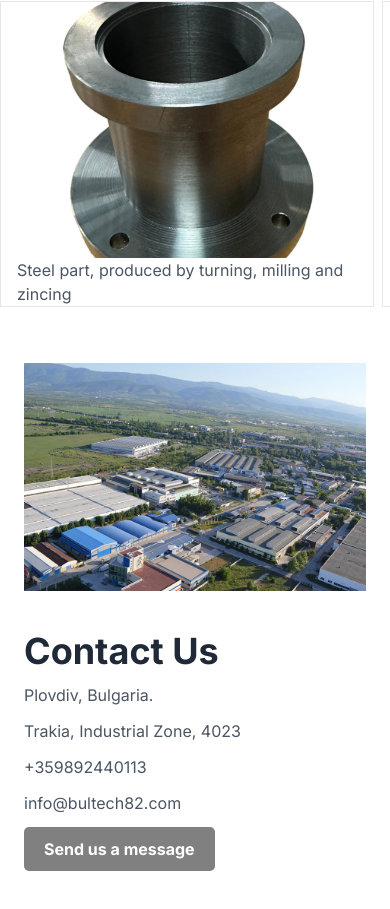
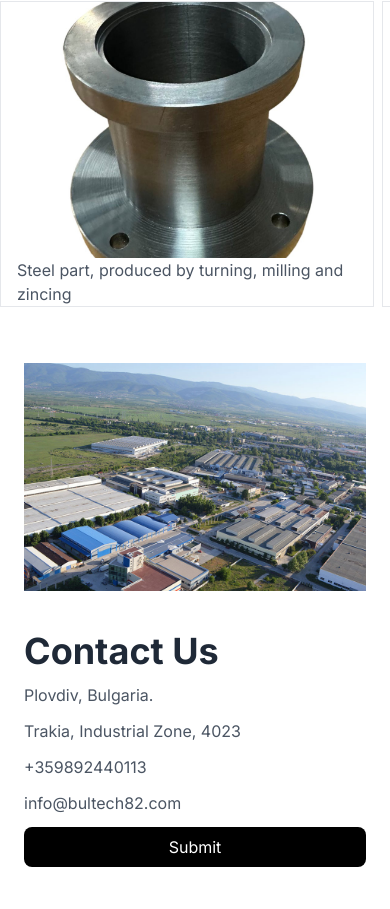
Before and after one commit to NikolaSirakov2/bultech82, a Next.js app: page / in a window 390 px wide. Shown: the part 2682-3591 px from the top of the page. Built offline with nearby package versions, Linux system fonts and the light colour scheme.

Commit message:
Update ContactUs.tsx

```diff
--- a/app/components/ContactUs.tsx
+++ b/app/components/ContactUs.tsx
@@ -6,7 +6,7 @@ const ContactUs = () => {
   return (
     <section
       id="contacts"
-      className="max-container padding-container flex flex-col gap-20 py-10 pb-32 md:gap-28 lg:py-20"
+      className="max-container padding-container flex flex-col gap-20 py-10 pb-16 md:gap-28 lg:py-20"
     >
       <div className="flex flex-col md:flex-row gap-10 md:gap-12 xl:gap-16">
         <div className="relative h-106 w-full md:w-1/2">
@@ -37,9 +37,7 @@ const ContactUs = () => {
             info@bultech82.com
           </p>
 
-          <Link href="/request">
-            <Button>Send us a message</Button>
-          </Link>
+          <button type="submit" className="bg-black text-white rounded-lg p-2 mb-4 w-full">Submit</button>
         </div>
       </div>
     </section>
```
